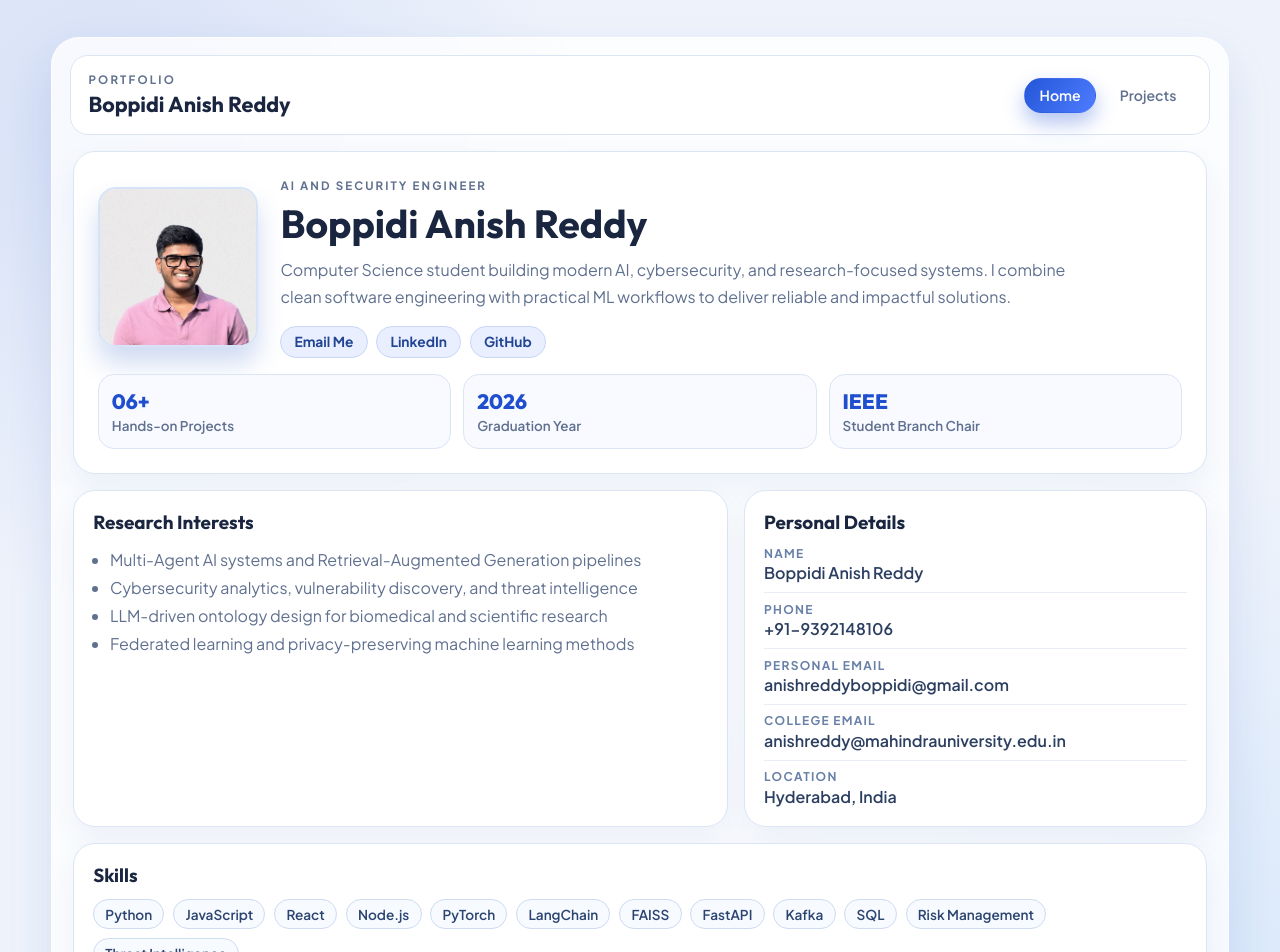
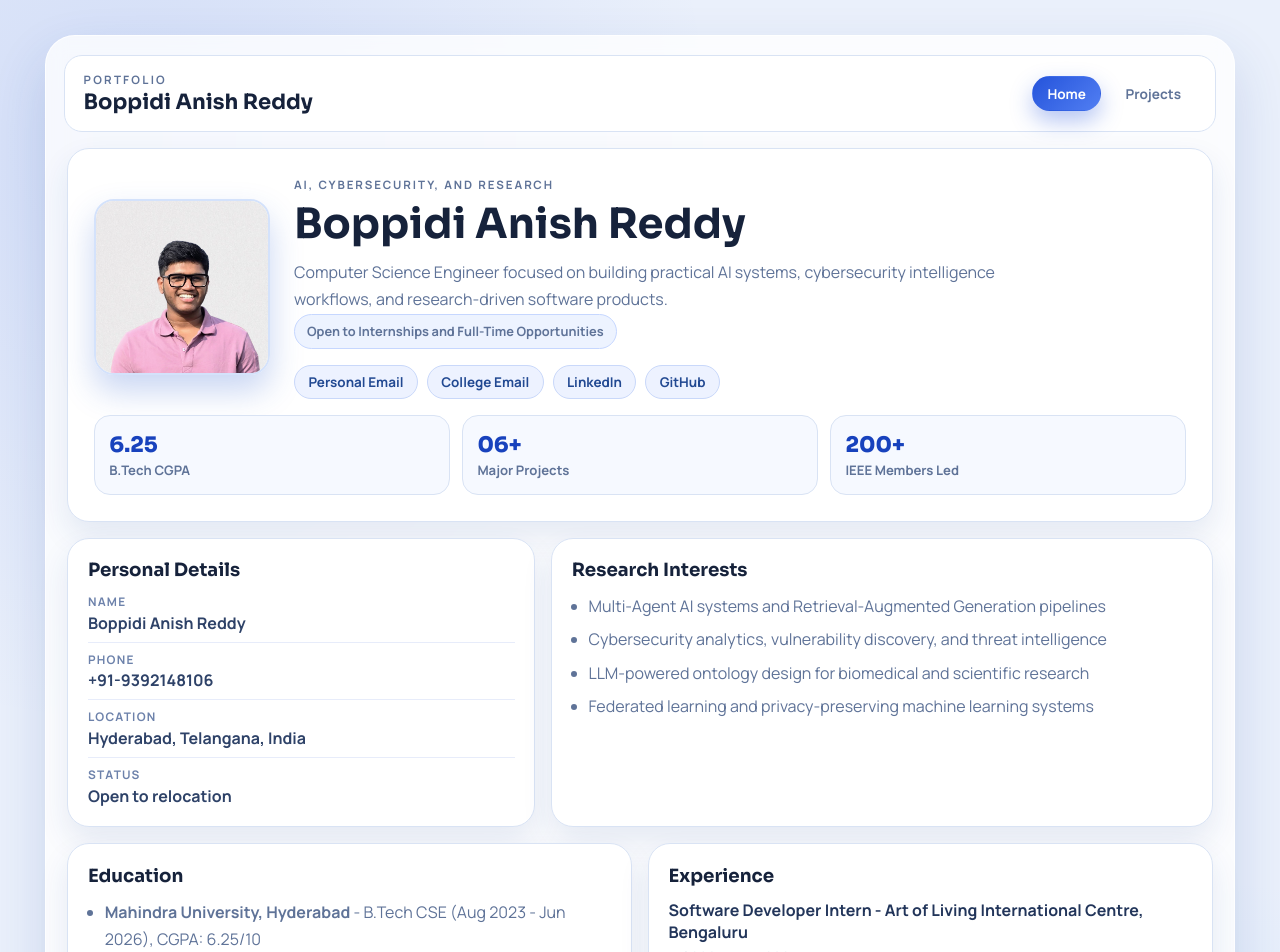
Before and after one commit to Anishreddy-gith/portfolio, a React (Vite) app: page / in a window 1280 px wide. Shown: the top 952 px of the page. Built offline with nearby package versions, Linux system fonts and the light colour scheme.

Commit message:
align portfolio with CV and premium UI

```diff
--- a/src/App.css
+++ b/src/App.css
@@ -1,15 +1,18 @@
-@import url("https://fonts.googleapis.com/css2?family=Outfit:wght@400;500;600;700;800&family=Plus+Jakarta+Sans:wght@400;500;600;700&display=swap");
+@import url("https://fonts.googleapis.com/css2?family=Sora:wght@400;500;600;700;800&family=Manrope:wght@400;500;600;700&display=swap");
 
 :root {
-  --bg: #eef3fb;
-  --bg-soft: #f8faff;
+  --bg: #eaf0fb;
+  --bg-overlay: #f6f9ff;
   --surface: #ffffff;
-  --text: #1a2640;
-  --muted: #60708f;
-  --line: #dbe5f4;
-  --primary: #2556d8;
-  --primary-soft: #e9efff;
-  --shadow: 0 20px 45px rgba(38, 78, 170, 0.12);
+  --surface-soft: #f6f9ff;
+  --text: #16223b;
+  --muted: #5f7398;
+  --line: #d9e3f4;
+  --primary: #2554db;
+  --primary-strong: #1842bd;
+  --chip: #edf2ff;
+  --shadow-lg: 0 24px 54px rgba(35, 73, 163, 0.16);
+  --shadow-md: 0 14px 30px rgba(31, 65, 145, 0.1);
 }
 
 * {
@@ -19,11 +22,11 @@
 body {
   margin: 0;
   min-height: 100vh;
-  font-family: "Plus Jakarta Sans", sans-serif;
+  font-family: "Manrope", sans-serif;
   color: var(--text);
   background:
-    radial-gradient(circle at 8% 12%, rgba(37, 86, 216, 0.12), transparent 32%),
-    radial-gradient(circle at 92% 92%, rgba(72, 156, 255, 0.12), transparent 34%),
+    radial-gradient(circle at 10% 8%, rgba(37, 84, 219, 0.12), transparent 30%),
+    radial-gradient(circle at 92% 90%, rgba(92, 176, 255, 0.2), transparent 35%),
     var(--bg);
 }
 
@@ -32,15 +35,15 @@ body {
 }
 
 .app-shell {
-  width: min(1180px, 92vw);
-  margin: 2.3rem auto;
-  padding: 1.1rem;
-  border-radius: 28px;
-  border: 1px solid rgba(255, 255, 255, 0.7);
+  width: min(1220px, 93vw);
+  margin: 2.2rem auto;
+  padding: 1.15rem;
+  border-radius: 30px;
+  border: 1px solid rgba(255, 255, 255, 0.75);
   background: rgba(255, 255, 255, 0.78);
   backdrop-filter: blur(10px);
-  box-shadow: var(--shadow);
-  animation: fadeUp 480ms ease-out;
+  box-shadow: var(--shadow-lg);
+  animation: enter 480ms ease-out;
 }
 
 .top-nav {
@@ -51,25 +54,25 @@ body {
   position: sticky;
   top: 0.8rem;
   z-index: 20;
-  padding: 1rem 1.1rem;
+  padding: 1rem 1.15rem;
   border-radius: 18px;
   border: 1px solid var(--line);
-  background: rgba(255, 255, 255, 0.95);
+  background: rgba(255, 255, 255, 0.94);
 }
 
 .brand-kicker {
   margin: 0;
   font-size: 0.72rem;
+  letter-spacing: 0.14rem;
   text-transform: uppercase;
-  letter-spacing: 0.14rem;
   color: var(--muted);
   font-weight: 700;
 }
 
 .top-nav h1 {
   margin: 0.18rem 0 0;
-  font-family: "Outfit", sans-serif;
-  font-size: clamp(1rem, 2vw, 1.35rem);
+  font-family: "Sora", sans-serif;
+  font-size: clamp(1rem, 2vw, 1.32rem);
   font-weight: 700;
 }
 
@@ -81,9 +84,9 @@ body {
 .top-nav nav a {
   text-decoration: none;
   color: var(--muted);
-  font-weight: 600;
-  font-size: 0.88rem;
-  padding: 0.48rem 0.88rem;
+  font-weight: 700;
+  font-size: 0.85rem;
+  padding: 0.48rem 0.9rem;
   border-radius: 999px;
   border: 1px solid transparent;
   transition: all 180ms ease;
@@ -91,16 +94,16 @@ body {
 
 .top-nav nav a:hover,
 .top-nav nav a:focus-visible {
-  border-color: #c8d7f0;
   color: var(--text);
+  border-color: #c8d7f3;
   outline: none;
 }
 
 .top-nav nav a.active-link {
-  background: linear-gradient(125deg, #2556d8, #4e7cff);
+  color: #fff;
   border-color: transparent;
-  color: #ffffff;
-  box-shadow: 0 10px 20px rgba(37, 86, 216, 0.35);
+  background: linear-gradient(135deg, var(--primary), #517ef2);
+  box-shadow: 0 10px 22px rgba(37, 84, 219, 0.34);
 }
 
 .content {
@@ -111,16 +114,16 @@ body {
   margin: 0;
   font-size: 0.72rem;
   text-transform: uppercase;
-  letter-spacing: 0.13rem;
-  color: #5f76a0;
-  font-weight: 700;
+  letter-spacing: 0.12rem;
+  color: #647dab;
+  font-weight: 800;
 }
 
 .card {
   border: 1px solid var(--line);
   border-radius: 22px;
   background: var(--surface);
-  box-shadow: 0 14px 30px rgba(47, 87, 173, 0.08);
+  box-shadow: var(--shadow-md);
 }
 
 .home-page {
@@ -129,41 +132,55 @@ body {
 }
 
 .hero-panel {
-  padding: 1.5rem;
+  padding: 1.6rem;
 }
 
 .hero-top {
   display: grid;
-  grid-template-columns: 160px 1fr;
-  gap: 1.4rem;
+  grid-template-columns: 176px 1fr;
+  gap: 1.5rem;
   align-items: center;
 }
 
 .profile-pic {
-  width: 160px;
-  height: 160px;
-  border-radius: 18px;
+  width: 176px;
+  height: 176px;
   object-fit: cover;
-  border: 2px solid #d7e4f8;
-  box-shadow: 0 16px 26px rgba(36, 87, 196, 0.22);
+  border-radius: 20px;
+  border: 2px solid #d4e2fb;
+  box-shadow: 0 16px 32px rgba(48, 95, 208, 0.26);
 }
 
 .hero-copy h2 {
-  margin: 0.35rem 0 0.6rem;
-  font-family: "Outfit", sans-serif;
-  font-size: clamp(1.7rem, 3.6vw, 2.45rem);
-  line-height: 1.15;
+  margin: 0.4rem 0 0.62rem;
+  font-family: "Sora", sans-serif;
+  font-size: clamp(1.85rem, 3.7vw, 2.6rem);
+  line-height: 1.14;
 }
 
 .hero-copy p {
   margin: 0;
   color: var(--muted);
-  line-height: 1.7;
-  max-width: 70ch;
+  line-height: 1.72;
+  max-width: 72ch;
+}
+
+.availability-pill {
+  margin-top: 0.8rem;
+  display: inline-flex;
+  align-items: center;
+  gap: 0.45rem;
+  padding: 0.36rem 0.75rem;
+  border-radius: 999px;
+  border: 1px solid #c6d7ff;
+  background: #edf3ff;
+  color: #1c4bc8;
+  font-size: 0.8rem;
+  font-weight: 800;
 }
 
 .contact-links {
-  margin-top: 0.95rem;
+  margin-top: 1rem;
   display: flex;
   flex-wrap: wrap;
   gap: 0.55rem;
@@ -172,49 +189,49 @@ body {
 .contact-links a,
 .project-card a {
   text-decoration: none;
-  font-weight: 700;
-  font-size: 0.86rem;
-  color: #214593;
-  background: var(--primary-soft);
-  border: 1px solid #c9d7f8;
+  color: #224992;
+  border: 1px solid #c9d8fa;
+  background: var(--chip);
   border-radius: 999px;
-  padding: 0.42rem 0.82rem;
-  transition: transform 160ms ease, box-shadow 180ms ease, background 180ms ease;
+  font-size: 0.84rem;
+  font-weight: 800;
+  padding: 0.42rem 0.84rem;
+  transition: transform 150ms ease, box-shadow 170ms ease, background 170ms ease;
 }
 
 .contact-links a:hover,
 .project-card a:hover {
   transform: translateY(-2px);
-  background: #dfe8ff;
-  box-shadow: 0 10px 18px rgba(77, 120, 214, 0.2);
+  background: #e2ebff;
+  box-shadow: 0 10px 18px rgba(64, 109, 216, 0.22);
 }
 
 .hero-metrics {
+  margin-top: 1.05rem;
   display: grid;
   grid-template-columns: repeat(3, minmax(0, 1fr));
   gap: 0.75rem;
-  margin-top: 1rem;
 }
 
 .hero-metrics div {
   border: 1px solid var(--line);
   border-radius: 16px;
-  background: var(--bg-soft);
-  padding: 0.8rem;
+  background: var(--surface-soft);
+  padding: 0.9rem;
 }
 
 .hero-metrics p {
   margin: 0;
-  font-family: "Outfit", sans-serif;
-  font-size: 1.3rem;
+  font-family: "Sora", sans-serif;
+  font-size: 1.34rem;
   font-weight: 800;
-  color: #1f4fcf;
+  color: var(--primary-strong);
 }
 
 .hero-metrics span {
   color: var(--muted);
-  font-size: 0.84rem;
-  font-weight: 600;
+  font-size: 0.82rem;
+  font-weight: 700;
 }
 
 .home-sections {
@@ -224,89 +241,118 @@ body {
 }
 
 .info-card {
-  padding: 1.2rem;
+  padding: 1.22rem;
 }
 
 .info-card h3,
 .projects-header h2,
 .project-card h3 {
   margin: 0;
-  font-family: "Outfit", sans-serif;
+  font-family: "Sora", sans-serif;
 }
 
 .info-card h3 {
   margin-bottom: 0.75rem;
-  font-size: 1.18rem;
+  font-size: 1.14rem;
 }
 
 .info-card ul {
   margin: 0;
   padding-left: 1.05rem;
   color: var(--muted);
-  line-height: 1.75;
+  line-height: 1.72;
 }
 
-.home-sections .info-card:nth-child(1) {
+.info-card ul li + li {
+  margin-top: 0.36rem;
+}
+
+.details-card {
+  grid-column: span 5;
+}
+
+.research-card {
   grid-column: span 7;
 }
 
-.home-sections .info-card:nth-child(2) {
-  grid-column: span 5;
+.education-card,
+.experience-card {
+  grid-column: span 6;
 }
 
-.home-sections .info-card:nth-child(3) {
+.leadership-card,
+.certifications-card {
+  grid-column: span 6;
+}
+
+.skills-card,
+.availability-card {
   grid-column: span 12;
 }
 
 .details-grid {
   display: grid;
-  gap: 0.55rem;
+  gap: 0.5rem;
 }
 
 .details-grid p {
   margin: 0;
   display: grid;
-  gap: 0.08rem;
-  padding-bottom: 0.55rem;
-  border-bottom: 1px solid #e7ecf7;
+  gap: 0.1rem;
+  border-bottom: 1px solid #e7ecfa;
+  padding-bottom: 0.5rem;
 }
 
 .details-grid p:last-child {
-  border-bottom: none;
+  border-bottom: 0;
   padding-bottom: 0;
 }
 
 .details-grid strong {
-  font-size: 0.75rem;
+  font-size: 0.74rem;
   text-transform: uppercase;
   letter-spacing: 0.08rem;
-  color: #6980a8;
+  color: #6d82ab;
 }
 
 .details-grid span {
-  color: #2c3f61;
-  font-weight: 600;
+  color: #2e4268;
+  font-weight: 700;
+}
+
+.role-title {
+  margin: 0;
+  font-weight: 800;
+  color: #22355a;
+}
+
+.role-meta {
+  margin: 0.25rem 0 0.7rem;
+  font-size: 0.86rem;
+  color: #6f82a6;
+  font-weight: 700;
 }
 
 .chips {
   display: flex;
   flex-wrap: wrap;
-  gap: 0.55rem;
+  gap: 0.52rem;
 }
 
 .chips span {
-  border: 1px solid #cfdbf0;
-  background: #f7faff;
-  color: #2b4470;
+  border: 1px solid #cddcf6;
+  background: var(--chip);
+  color: #274577;
   border-radius: 999px;
-  padding: 0.36rem 0.7rem;
-  font-size: 0.85rem;
-  font-weight: 600;
-  transition: transform 160ms ease;
+  padding: 0.36rem 0.72rem;
+  font-size: 0.83rem;
+  font-weight: 700;
 }
 
-.chips span:hover {
-  transform: translateY(-2px);
+.availability-card p {
+  margin: 0;
+  color: var(--muted);
+  line-height: 1.75;
 }
 
 .projects-page {
@@ -318,93 +364,99 @@ body {
   border: 1px solid var(--line);
   border-radius: 22px;
   background: var(--surface);
-  padding: 1.3rem;
-  box-shadow: 0 14px 30px rgba(47, 87, 173, 0.08);
+  padding: 1.35rem;
+  box-shadow: var(--shadow-md);
 }
 
 .projects-header h2 {
   margin-top: 0.35rem;
-  font-size: clamp(1.6rem, 3.1vw, 2.1rem);
+  font-size: clamp(1.65rem, 3.2vw, 2.2rem);
 }
 
 .projects-header p {
-  margin: 0.6rem 0 0;
+  margin: 0.62rem 0 0;
   color: var(--muted);
-  line-height: 1.7;
-  max-width: 72ch;
+  line-height: 1.72;
+  max-width: 74ch;
 }
 
 .projects-grid {
   display: grid;
-  grid-template-columns: repeat(auto-fit, minmax(250px, 1fr));
-  gap: 0.9rem;
+  grid-template-columns: repeat(auto-fit, minmax(260px, 1fr));
+  gap: 0.95rem;
 }
 
 .project-card {
-  padding: 1rem;
+  padding: 1.05rem;
   display: grid;
-  gap: 0.48rem;
+  gap: 0.5rem;
 }
 
 .project-stack {
   margin: 0;
-  font-size: 0.78rem;
+  font-size: 0.76rem;
+  letter-spacing: 0.07rem;
   text-transform: uppercase;
-  letter-spacing: 0.06rem;
-  color: #6480b5;
-  font-weight: 700;
+  color: #6c84b5;
+  font-weight: 800;
 }
 
 .project-card h3 {
-  font-size: 1.08rem;
+  font-size: 1.05rem;
 }
 
 .project-card p {
   margin: 0;
   color: var(--muted);
-  line-height: 1.65;
+  line-height: 1.68;
 }
 
 .project-card a {
   justify-self: start;
-  margin-top: 0.22rem;
+  margin-top: 0.18rem;
 }
 
-@keyframes fadeUp {
+@keyframes enter {
   from {
     opacity: 0;
     transform: translateY(14px);
   }
+
   to {
     opacity: 1;
     transform: translateY(0);
   }
 }
 
-@media (max-width: 930px) {
+@media (max-width: 980px) {
   .hero-top {
     grid-template-columns: 1fr;
   }
 
   .profile-pic {
-    width: 130px;
-    height: 130px;
+    width: 140px;
+    height: 140px;
   }
 
   .hero-metrics {
     grid-template-columns: 1fr;
   }
 
-  .home-sections .info-card:nth-child(1),
-  .home-sections .info-card:nth-child(2),
-  .home-sections .info-card:nth-child(3) {
+  .details-card,
+  .research-card,
+  .education-card,
+  .experience-card,
+  .leadership-card,
+  .certifications-card,
+  .skills-card,
+  .availability-card {
     grid-column: span 12;
   }
 }
 
-@media (max-width: 650px) {
+@media (max-width: 700px) {
   .app-shell {
-    width: min(1180px, 95vw);
+    width: min(1220px, 95vw);
     margin-top: 1rem;
     border-radius: 20px;
     padding: 0.75rem;
--- a/src/pages/Home.jsx
+++ b/src/pages/Home.jsx
@@ -9,15 +9,16 @@ function Home() {
             className="profile-pic"
           />
           <div className="hero-copy">
-            <p className="eyebrow">AI and Security Engineer</p>
+            <p className="eyebrow">AI, Cybersecurity, and Research</p>
             <h2>Boppidi Anish Reddy</h2>
             <p>
-              Computer Science student building modern AI, cybersecurity, and research-focused
-              systems. I combine clean software engineering with practical ML workflows to deliver
-              reliable and impactful solutions.
+              Computer Science Engineer focused on building practical AI systems, cybersecurity
+              intelligence workflows, and research-driven software products.
             </p>
+            <p className="availability-pill">Open to Internships and Full-Time Opportunities</p>
             <div className="contact-links">
-              <a href="mailto:anishreddyboppidi@gmail.com">Email Me</a>
+              <a href="mailto:anishreddyboppidi@gmail.com">Personal Email</a>
+              <a href="mailto:anishreddy@mahindrauniversity.edu.in">College Email</a>
               <a href="https://www.linkedin.com/in/anish-reddy-boppidi-55b04827b" target="_blank" rel="noreferrer">LinkedIn</a>
               <a href="https://github.com/Anishreddy-gith" target="_blank" rel="noreferrer">GitHub</a>
             </div>
@@ -26,62 +27,113 @@ function Home() {
 
         <div className="hero-metrics">
           <div>
-            <p>06+</p>
-            <span>Hands-on Projects</span>
+            <p>6.25</p>
+            <span>B.Tech CGPA</span>
           </div>
           <div>
-            <p>2026</p>
-            <span>Graduation Year</span>
+            <p>06+</p>
+            <span>Major Projects</span>
           </div>
           <div>
-            <p>IEEE</p>
-            <span>Student Branch Chair</span>
+            <p>200+</p>
+            <span>IEEE Members Led</span>
           </div>
         </div>
       </article>
 
       <div className="home-sections">
-        <article className="card info-card">
+        <article className="card info-card details-card">
+          <h3>Personal Details</h3>
+          <div className="details-grid">
+            <p><strong>Name</strong><span>Boppidi Anish Reddy</span></p>
+            <p><strong>Phone</strong><span>+91-9392148106</span></p>
+            <p><strong>Location</strong><span>Hyderabad, Telangana, India</span></p>
+            <p><strong>Status</strong><span>Open to relocation</span></p>
+          </div>
+        </article>
+
+        <article className="card info-card research-card">
           <h3>Research Interests</h3>
           <ul>
             <li>Multi-Agent AI systems and Retrieval-Augmented Generation pipelines</li>
             <li>Cybersecurity analytics, vulnerability discovery, and threat intelligence</li>
-            <li>LLM-driven ontology design for biomedical and scientific research</li>
-            <li>Federated learning and privacy-preserving machine learning methods</li>
+            <li>LLM-powered ontology design for biomedical and scientific research</li>
+            <li>Federated learning and privacy-preserving machine learning systems</li>
           </ul>
         </article>
 
-        <article className="card info-card">
-          <h3>Personal Details</h3>
-          <div className="details-grid">
-            <p><strong>Name</strong><span>Boppidi Anish Reddy</span></p>
-            <p><strong>Phone</strong><span>+91-9392148106</span></p>
-            <p><strong>Personal Email</strong><span>anishreddyboppidi@gmail.com</span></p>
-            <p><strong>College Email</strong><span>anishreddy@mahindrauniversity.edu.in</span></p>
-            <p><strong>Location</strong><span>Hyderabad, India</span></p>
-          </div>
+        <article className="card info-card education-card">
+          <h3>Education</h3>
+          <ul>
+            <li><strong>Mahindra University, Hyderabad</strong> - B.Tech CSE (Aug 2023 - Jun 2026), CGPA: 6.25/10</li>
+            <li><strong>IRM, United Kingdom</strong> - Level 1 Enterprise Risk Management (2025)</li>
+            <li><strong>Narayana Junior College, Hyderabad</strong> - Class XII TSBIE (2021 - 2023), 84.2%</li>
+          </ul>
+        </article>
+
+        <article className="card info-card experience-card">
+          <h3>Experience</h3>
+          <p className="role-title">Software Developer Intern - Art of Living International Centre, Bengaluru</p>
+          <p className="role-meta">Jul 2025 - Aug 2025</p>
+          <ul>
+            <li>Developed automation for core services and built an Employee Lifecycle Management System.</li>
+            <li>Designed a web platform for employee data management with database-backed workflows.</li>
+          </ul>
+        </article>
+
+        <article className="card info-card leadership-card">
+          <h3>Leadership</h3>
+          <ul>
+            <li><strong>Chair, IEEE Student Branch + IEEE CS Chapter</strong> - Leading 200+ members and technical initiatives.</li>
+            <li><strong>President, Qubit MU</strong> - Conducting workshops and collaborations in quantum computing.</li>
+          </ul>
+        </article>
+
+        <article className="card info-card certifications-card">
+          <h3>Certifications and Achievements</h3>
+          <ul>
+            <li>IRM Level 1 - Enterprise Risk Management (AICTE Evaluated)</li>
+            <li>Power BI Masterclass, HackerRank Problem Solving, Data Science Workshop</li>
+            <li>3rd Place - Cognitive Coup AI Challenge (AEON Tech Fest 2025)</li>
+            <li>3rd Place - Quantum Computing Challenge (AEON Tech Fest 2025)</li>
+          </ul>
         </article>
 
         <article className="card info-card skills-card">
-          <h3>Skills</h3>
+          <h3>Technical Skills</h3>
           <div className="chips">
             {[
               "Python",
+              "C",
               "JavaScript",
               "React",
               "Node.js",
+              "SQL",
               "PyTorch",
               "LangChain",
               "FAISS",
               "FastAPI",
               "Kafka",
-              "SQL",
-              "Risk Management",
-              "Threat Intelligence",
+              "Docker",
+              "Power BI",
+              "MITRE ATT&CK",
+              "NIST NVD",
+              "CVSS",
+              "ISO 31000",
+              "COSO",
             ].map((skill) => (
               <span key={skill}>{skill}</span>
             ))}
           </div>
+        </article>
+
+        <article className="card info-card availability-card">
+          <h3>Current Availability</h3>
+          <p>
+            I am currently open to <strong>Internship</strong> and <strong>Full-Time</strong> roles in AI/ML,
+            cybersecurity, and software engineering. I am available for remote, hybrid, or on-site
+            opportunities.
+          </p>
         </article>
       </div>
     </section>
--- a/src/pages/Projects.jsx
+++ b/src/pages/Projects.jsx
@@ -1,31 +1,45 @@
 const projects = [
   {
-    title: "Supply Chain AI Risk Monitor",
-    stack: "Python, Algorand, AI Anomaly Detection",
+    title: "Multi-Agent RAG-Based AI Research Scientist",
+    stack: "Python, LLM, LangChain, FAISS",
     summary:
-      "Detects supply-chain anomalies and records verifiable risk events for transparent monitoring.",
-    repo: "https://github.com/Anishreddy-gith/supplychain-ai-risk-monitor",
+      "Designed a 7-agent LLM research workflow to automate literature synthesis and structured report generation.",
+    repo: "https://github.com/Anishreddy-gith",
   },
   {
-    title: "AI Malware Reverse Engineering Framework",
+    title: "AI-Powered Insider Threat Detection",
+    stack: "PyTorch Geometric, Kafka, FastAPI",
+    summary:
+      "Built behavioral anomaly detection workflows using graph-based learning and sequence models for enterprise security.",
+    repo: "https://github.com/Anishreddy-gith",
+  },
+  {
+    title: "AI Zero-Day Vulnerability Discovery Engine",
+    stack: "CodeBERT, AFL++, angr, Python",
+    summary:
+      "Implemented a multi-stage security pipeline integrating static analysis, fuzzing, and symbolic execution.",
+    repo: "https://github.com/Anishreddy-gith",
+  },
+  {
+    title: "Autonomous Malware Reverse Engineering Framework",
     stack: "Python, GNN, Sandbox Analysis",
     summary:
-      "Autonomous malware behavior analysis with structured threat intelligence reporting.",
+      "Created an AI-assisted malware analysis system that generates explainable threat intelligence outputs.",
     repo: "https://github.com/Anishreddy-gith/ai-malware-re-framework",
+  },
+  {
+    title: "ChainGuard - Blockchain AI Supply Chain Risk Monitor",
+    stack: "React, FastAPI, Algorand",
+    summary:
+      "Developed a full-stack supply-chain risk platform with blockchain-backed audit and anomaly signals.",
+    repo: "https://github.com/Anishreddy-gith/supplychain-ai-risk-monitor",
   },
   {
     title: "NanoDrugOnto",
     stack: "Python, LLM, Ontology Engineering",
     summary:
-      "Research project on nanoparticle-drug interaction modeling using an LLM-powered ontology.",
+      "Ongoing research on LLM-based ontology construction for nanoparticle-drug interaction prediction.",
     repo: "https://github.com/Anishreddy-gith/nanodrugonto",
-  },
-  {
-    title: "Web Tech Expense Tracker",
-    stack: "HTML, CSS, JavaScript",
-    summary:
-      "A web application for managing day-to-day expenses with an intuitive UI.",
-    repo: "https://github.com/Anishreddy-gith/web-tech-expense-tracker",
   },
 ];
 
@@ -36,8 +50,8 @@ function Projects() {
         <p className="eyebrow">Projects</p>
         <h2>Featured Work</h2>
         <p>
-          A curated set of projects across AI research, cybersecurity, and full-stack development.
-          Every project is linked to its source repository on GitHub.
+          A CV-aligned project portfolio across AI research, cybersecurity engineering, and
+          full-stack systems. Each card links to GitHub.
         </p>
       </div>
 
```
